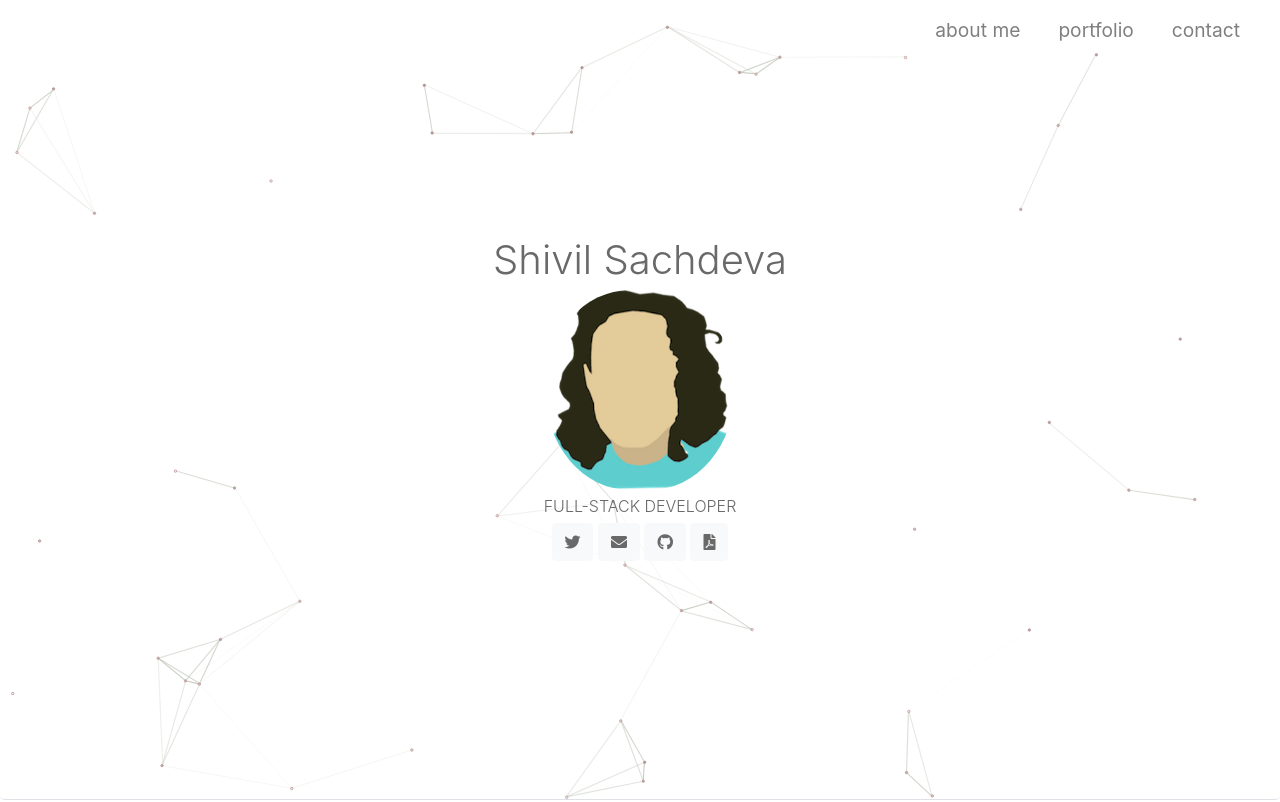
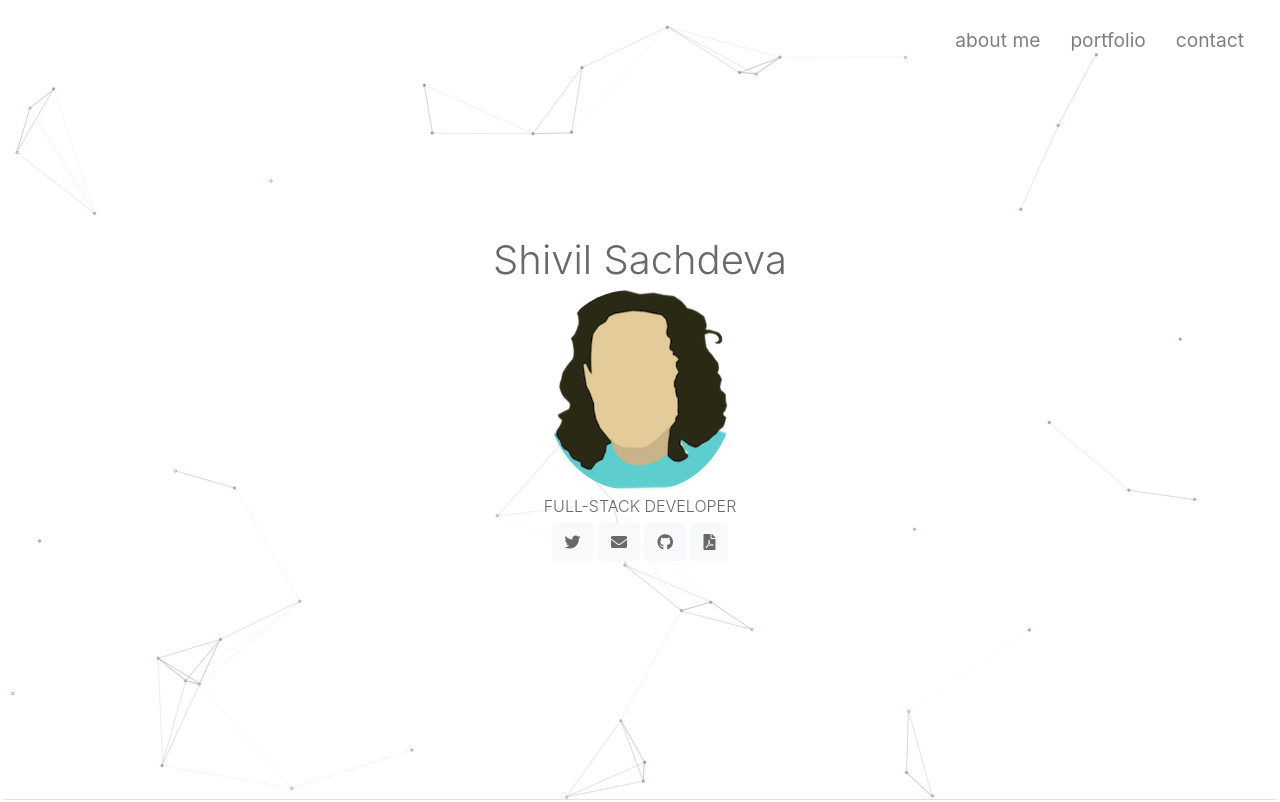
Before and after one commit to shivilsachdeva/portfolio, a plain HTML site: page index.html in a window 1280 px wide. Shown: the top 802 px of the page. Drawn offline with nearby package versions, Linux system fonts and the light colour scheme; a web font is replaced by a local one.

Commit message:
padding nav-item

```diff
--- a/css/styles.css
+++ b/css/styles.css
@@ -31,8 +31,7 @@ nav{
 .nav-item{
 	list-style-type: none;
 	display: inline-block;
-	padding: 16px;
-	padding-top: 0px;
+	padding: 10px 12px;
 	font-size: 1.2em;
 	font-family: inherit;
 	cursor: pointer;
```
